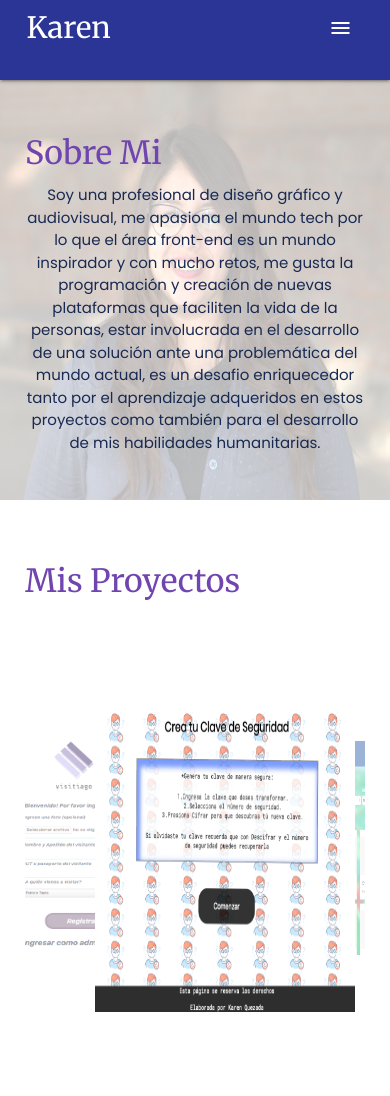
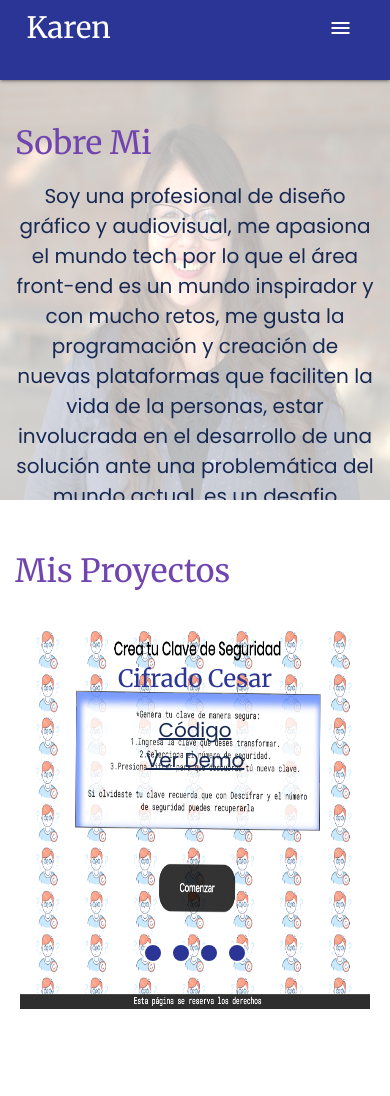
Before and after one commit to KarenQuezadaMejia/KarenQuezada.github.io, a plain HTML site: page index.html in a window 390 px wide. Shown: the top 1096 px of the page. Drawn offline with nearby package versions, Linux system fonts and the light colour scheme.

Commit message:
se arregla carrusel

```diff
--- a/css/style.css
+++ b/css/style.css
@@ -11,7 +11,6 @@ body {
     background-color: #2b3595!important;
     flex-wrap: wrap;
     height: 80px;
-
 }
 
 nav{
@@ -23,17 +22,25 @@ nav ul a {
     cursor: pointer;
     margin-top: 5px;
 }
+a{
+    color: #182952;
+}
 
+.enlace{
+    text-decoration: underline !important;
+    color: #182952;
+}
 
 p{
     font-family: 'Poppins', sans-serif;
-    font-size: 20px;
+    font-size: 20px !important;
     text-align: center !important;
-    color: #182952;
+    color: #182952 !important;
 }
 h4{
     margin-right: 35px;
     color: #7045af;
+    margin-bottom: 20px;
 }
 
 .text{
@@ -61,12 +68,55 @@ margin-top:20px;
 .teal-text.text-darken-1 {
     color:#2b3595 !important;
     }
+.carousel{
+    margin-top: 20px;
+}
+.carousel p{
+        color: #2b3595 !important;
+    }
+    h2{
+        color: #2b3595 !important;
+    }
+    .carousel .indicators .indicator-item {
+    background-color: #2b3595 !important;
+    width: 20px;
+    height: 20px;
+    -webkit-transition-duration: 0.4s; /* Safari */
+    transition-duration: 0.4s;
+    cursor: pointer;
+    border: #182952;
+    border: 2px solid white;
+    margin-bottom: 60px;
+}
+.indicator-item:hover {
+    box-shadow: 0 12px 16px 0 rgba(0,0,0,0.24),0 17px 50px 0 rgba(0,0,0,0.19);
+  }
+.waves-effect{
+    border-radius: 15px;
+    background-color: #182952 !important;
+}
+.carousel-item{
+    background-repeat: no-repeat;
+    background-size: 800px 400px;
+    background-position: center;
+    background-color: white !important;
+}
 
-.carousel{
-        width: 100%;
-    }
-.demo{
-    width: 450px;
+#first{
+    background-image: url('./img/cifrado.png');
+}
+
+#second{
+    background-image: url('./img/dexi.png');
+
+}
+
+#third{
+    background-image: url('./img/books.png')
+}
+
+#fourth{
+    background-image: url('./img/visitor.png')
 }
 
 @media only screen and (max-width: 600px) {
@@ -83,12 +133,18 @@ margin-top:20px;
     }
 
     .text{
-        padding: 25px;
+        padding: 15px;
         margin-top:18px;
         }
 
-    .demo{
-        width: 260px;
-        height: 300px;
-    }
+        .carousel-item{
+            background-repeat: no-repeat;
+            background-size: 350px 400px;
+            background-position: center;
+            background-color: white !important;
+        }
+        #aboutMe{
+            height: auto !important;
+        }
+
 }
--- a/index.html
+++ b/index.html
@@ -44,9 +44,7 @@
 
   <div class="parallax-container">
     <div class="parallax" id="aboutMe" style="opacity: 0.3;">
-      <img class="photo col m6 s12" src="./css/img/me.JPG" style="width:100%;"
-      @media (max-width: 600px)
-        .height: auto;>
+      <img class="photo col m6 s12" src="./css/img/me.JPG" style="width:100%;">
     </div>
     <div class="text" style="margin-top: 90px;">
       <h4>Sobre Mi</h4>
@@ -63,10 +61,37 @@
 <div class="text" id="myProjects">
     <h4>Mis Proyectos</h4>
 <div class="carousel row">
-    <div class="carousel-item"><a href="https://github.com/KarenQuezadaMejia/SCL008-Cipher" target="_blank"><img src="./css/img/cifrado.png" class="demo"></a></div>
-    <div class="carousel-item"><a href="https://github.com/KarenQuezadaMejia/SCL008-data-lovers" target="_blank"><img src="./css/img/dexi.png" class="demo"></a></div>
-    <div class="carousel-item"><a href="https://github.com/KarenQuezadaMejia/SCL008-Social-Network" target="_blank"><img src="./css/img/books.png" class="demo"></a></div>
-    <div class="carousel-item"><a href="https://github.com/KarenQuezadaMejia/hackaton-visitors" target="_blank"><img src="./css/img/visitor.png" class="demo"></a></div>
+    <div class="carousel carousel-slider center">
+        <div class="carousel-fixed-item center">
+          <!--<a href="https://github.com/KarenQuezadaMejia/SCL008-Cipher" target="_blank" class="btn waves-effect white grey-text darken-text-2">Ver Github de Proyectos</a>-->
+        </div>
+        <div class="carousel-item red white-text" href="#one!" id="first">
+          <h2>Cifrado Cesar</h2>
+          <p class="white-text"><a href="https://karenquezadamejia.github.io/SCL008-Cipher/src/index.html" target="_blank" class="enlace">Código</a></p>
+          <p class="white-text"><a href="https://github.com/KarenQuezadaMejia/SCL008-Cipher" target="_blank" class="enlace">Ver Demo</a></p>
+        </div>
+        <div class="carousel-item amber white-text" href="#two!" id="second">
+          <h2>Dexi-Poke</h2>
+          <p class="white-text"><a href="https://github.com/KarenQuezadaMejia/SCL008-data-lovers" target="_blank" class="enlace">Código</a></p>
+          <p class="white-text"><a href="https://josefin-ferrada.github.io/SCL008-data-lovers/src/index.html" target="_blank" class="enlace">Ver Demo</a></p>
+        </div>
+        <div class="carousel-item green white-text" href="#three!" id="third">
+          <h2>Social-Network</h2>
+          <p class="white-text"><a href="https://github.com/KarenQuezadaMejia/SCL008-Social-Network" target="_blank" class="enlace">Código</a></p>
+          <p class="white-text"><a href="https://josefin-ferrada.github.io/SCL008-data-lovers/src/index.html" target="_blank" class="enlace">Ver Demo</a></p>
+        </div>
+        <div class="carousel-item blue white-text" href="#four!" id="fourth">
+          <h2>Visitors</h2>
+          <p class="white-text"><a href="https://github.com/KarenQuezadaMejia/hackaton-visitors" target="_blank" class="enlace">Código</a></p>
+          <p class="white-text"><a href="https://aleisabl.github.io/hackaton-visitors/public/index.html" target="_blank" class="enlace">Ver Demo</a></p>
+        </div>
+      </div>
+
+
+    <!-- <div class="carousel carousel-slider center"><a href="https://github.com/KarenQuezadaMejia/SCL008-Cipher" target="_blank"><img src="./css/img/cifrado.png" class="demo"></a></div>
+    <div class="carousel carousel-slider center"><a href="https://github.com/KarenQuezadaMejia/SCL008-data-lovers" target="_blank"><img src="./css/img/dexi.png" class="demo"></a></div>
+    <div class="carousel carousel-slider center"><a href="https://github.com/KarenQuezadaMejia/SCL008-Social-Network" target="_blank"><img src="./css/img/books.png" class="demo"></a></div>
+    <div class="carousel carousel-slider center"><a href="https://github.com/KarenQuezadaMejia/hackaton-visitors" target="_blank"><img src="./css/img/visitor.png" class="demo"></a></div> -->
   </div>
 </div>
 <!--------->
@@ -165,57 +190,76 @@
 </html>
 
 
-<!--
-    <div class="card-conteiner row">
-      <div class="col s12 m3">
-        <div class="card">
-          <div class="card-image">
-            <img src="./css/img/cifrado.png" height="250px">
-          </div>
-          <p class="card-text">Cifrado Cesar</p>
-          <a href="https://github.com/KarenQuezadaMejia/SCL008-Cipher" target="_blank" class="links-text">Código
-            <br><a href="https://karenquezadamejia.github.io/SCL008-Cipher/src/index.html" target="_blank"
-              class="links-text">Ver Demo
+<!--   <nav id="top" class="navbar navbar-light bg-light">
+        <a class="navbar-brand" href="#">quezadakaren16@gmail.com</a>
+        <ul class="nav nav-pills">
+            <li class="nav-item-img">
+                <a class="nav-link" href="#fat">Logo github</a>
+            </li>
+            <li class="nav-item-img">
+                <a class="nav-link" href="#mdo">logo linkedIn</a>
+            </li>
+        </ul>
+  </nav>
+ -->
+<!-- <nav id="navbar-example2" class="navbar navbar-light bg-light">
+    <a class="navbar-brand" href="#">Karen Quezada</a>
+    <ul class="nav nav-pills">
+      <li class="nav-item">
+        <a class="nav-link" href="#aboutMe">Sobre Mi</a>
+      </li>
+      <li class="nav-item">
+        <a class="nav-link" href="#skills">Mis Habilidades</a>
+      </li>
+      <li class="nav-item">
+          <a class="nav-link" href="#mdo">Mis Herramientas</a>
+        </li>
+      <li class="nav-item dropdown">
+        <a class="nav-link dropdown-toggle" data-toggle="dropdown" href="#" role="button" aria-haspopup="true" aria-expanded="false">Mis Proyectos</a>
+        <div class="dropdown-menu">
+          <a class="dropdown-item" href="#one">Dexi-Poke</a>
+          <a class="dropdown-item" href="#two">Books Lovers</a>
+          <div role="separator" class="dropdown-divider">Md-Lnks</div>
+          <a class="dropdown-item" href="#four">Burguer Queen</a>
         </div>
+      </li>
+    </ul>
+  </nav>
+  <div class="box">
+  <div data-spy="scroll" data-target="#navbar-example2" data-offset="0">
+    <h4 id="avoutMe">Sobre Mi</h4>
+    <p>Soy una profesional de diseño gráfico y audiovisual, me apasiona el mundo tech por lo que el área front-end es un mundo inspirador y con mucho retos, me gusta la programación y creación de nuevas plataformas que
+      faciliten la vida de la personas, estar involucrada en el desarrollo de una solución ante una problemática del mundo actual, es un desafio enriquecedor tanto por el aprendizaje adqueridos en estos proyectos como también para el desarrollo
+      de mis habilidades humanitarias.
+      </p>
+
+    <h4 id="mdo">Mis Habilidades</h4>
+     El desarrollo de soft skills
+     <p><img src="" alt="imagen">
+     <img src="" alt="imagen">
+     <img src="" alt="imagen">
+     <img src="" alt="imagen"></p>
+
+    <h4 id="mdo">Mis Herramientas</h4>
+    <div id= toolsBox>
+        <img class="tools" src="../css/Illustrator-icon.png">
+        <img class="tools" src="../css/afterEffect.png">
+        <img class="tools" src="../css/css.png">
+        <img class="tools" src="../css/github.png">
+        <img class="tools" src="../css/html.png">
+        <img class="tools" src="../css/javascript.png">
+        <img class="tools" src="../css/react_logo_png.png">
       </div>
+      <h4 id="mdo">Mis Proyectos</h4>
+      <p>El desarrollo de los siguientes proyectos se realizaron con el requirimiento de desarrollar mis habilidades técnicas.
+        </p>
+    <h5 id="one">Dexi-Poke</h4>
+      <img src="" alt="imagen">
+    <h5 id="two">Books Lovers</h4>
 
-      <div class="col s12 m3">
-        <div class="card">
-          <div class="card-image">
-            <img src="./css/img/dexi.png" height="250px">
-          </div>
-          <p class="card-text">Dexi Poke</p>
-          <a href="https://github.com/KarenQuezadaMejia/SCL008-data-lovers" target="_blank" class="links-text">Código
-            <br><a href="https://josefin-ferrada.github.io/SCL008-data-lovers/src/index.html" target="_blank"
-              class="links-text">Ver Demo
-        </div>
-      </div>
-
-      <div class="col s12 m3">
-        <div class="card">
-          <div class="card-image">
-            <img src="./css/img/books.png" height="250px">
-          </div>
-          <p class="card-text">Books Lover's</p>
-          <a href="https://github.com/KarenQuezadaMejia/SCL008-Social-Network" target="_blank" class="links-text">Código
-            <br><a href="https://josefin-ferrada.github.io/SCL008-data-lovers/src/index.html" target="_blank"
-              class="links-text">Ver Demo
-        </div>
-      </div>
-
-      <div class="col s12 m3">
-        <div class="card">
-          <div class="card-image">
-            <img src="./css/img/visitor.png" height="250px">
-          </div>
-          <p class="card-text">Visitors</p>
-          <a href="https://github.com/KarenQuezadaMejia/hackaton-visitors" target="_blank" class="links-text">Código
-            <br><a href="https://aleisabl.github.io/hackaton-visitors/public/index.html" target="_blank"
-              class="links-text">Ver Demo
-        </div>
-      </div>
-
-    </div>
+    <h5 id="three">Md-Links</h4>
+      <img src="" alt="imagen">
+    <h5 id="four">Burguer Queen</h4>
+      <img src="" alt="imagen">
   </div>
-
--->
+</div> -->
--- a/main.js
+++ b/main.js
@@ -30,7 +30,17 @@ document.addEventListener('DOMContentLoaded', function() {
   var instances = M.Sidenav.init(elems);
 });
 
-document.addEventListener('DOMContentLoaded', function(){
-  var elems = document.querySelectorAll('.carousel');
-  var instance = M.Carousel.init(elems);
-  });
+
+
+  document.addEventListener('DOMContentLoaded', function() {
+    M.AutoInit();
+
+    var options = {
+      fullWidth: true,
+      indicators: true,
+      autoPlay: 3000,
+    };
+    var elems = document.querySelector('.carousel.carousel-slider');
+    console.log(elems)
+    var instances = M.Carousel.init(elems, options);
+  })
```
Also changed, not shown: app.js (added).
